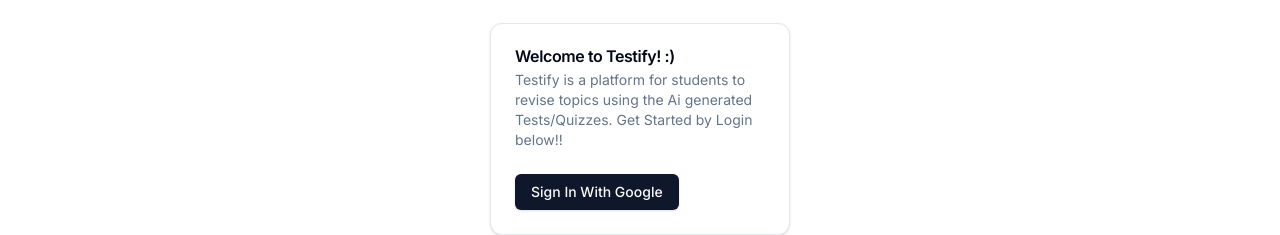
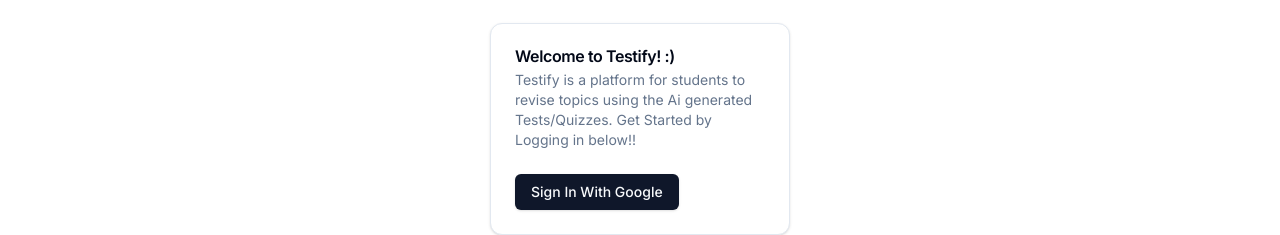
Before and after one commit to Ankurrawat-12/Testify, a Next.js app: page / in a window 1280 px wide. Shown: the part 271-506 px from the top of the page. Built offline with nearby package versions, Linux system fonts and the light colour scheme; no server answers.

Commit message:
Corrected a grammar mistake in Page.tsx

```diff
--- a/src/app/page.tsx
+++ b/src/app/page.tsx
@@ -14,7 +14,7 @@ export default async function Home() {
       <Card className='w-[300px]'>
         <CardHeader>
           <CardTitle>Welcome to Testify! :)</CardTitle>
-          <CardDescription>Testify is a platform for students to revise topics using the Ai generated Tests/Quizzes. Get Started by Login below!!</CardDescription>
+          <CardDescription>Testify is a platform for students to revise topics using the Ai generated Tests/Quizzes. Get Started by Logging in below!!</CardDescription>
         </CardHeader>
         <CardContent>
           <SignInButton text="Sign In With Google"/>
```
